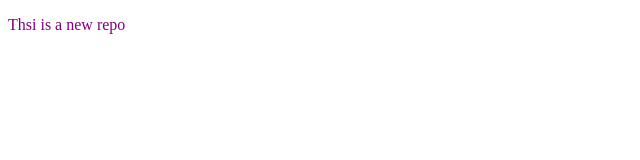
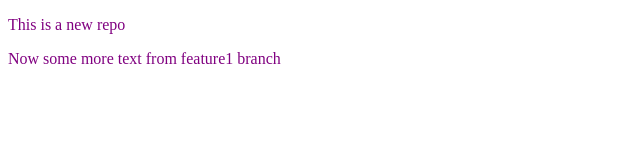
Before and after one commit to Shiv-The-Programmer/LocalRepo, a plain HTML site: page index.html in a window 1280 px wide. Shown: the whole page, without its empty margins (0-640 px from the left). Drawn offline with Linux system fonts and the light colour scheme.

Commit message:
Changed spelling of This and added one more paragraph

```diff
--- a/index.html
+++ b/index.html
@@ -7,6 +7,7 @@
     <title>Main Document</title>
 </head>
 <body>
-    <p>Thsi is a new repo</p>
+    <p>This is a new repo</p>
+    <p>Now some more text from feature1 branch </p>
 </body>
 </html>
```
